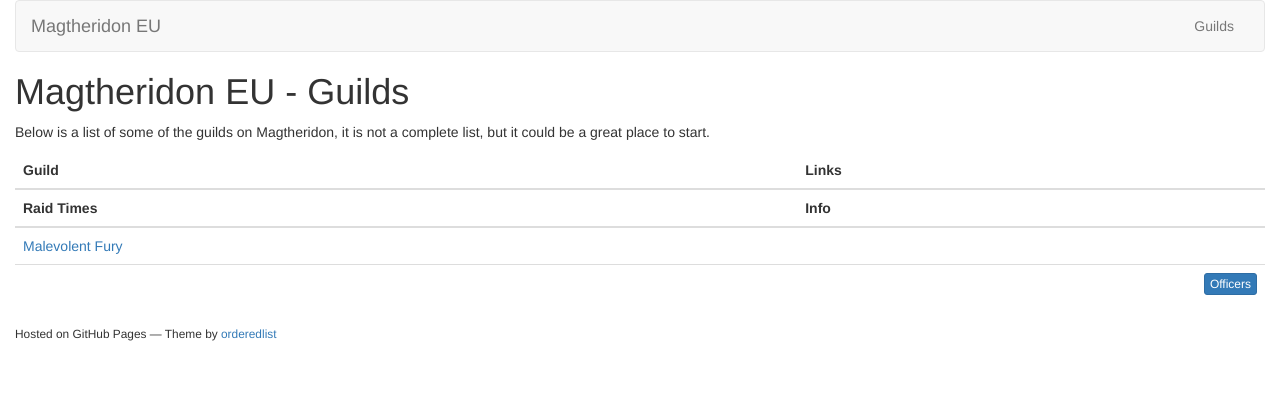
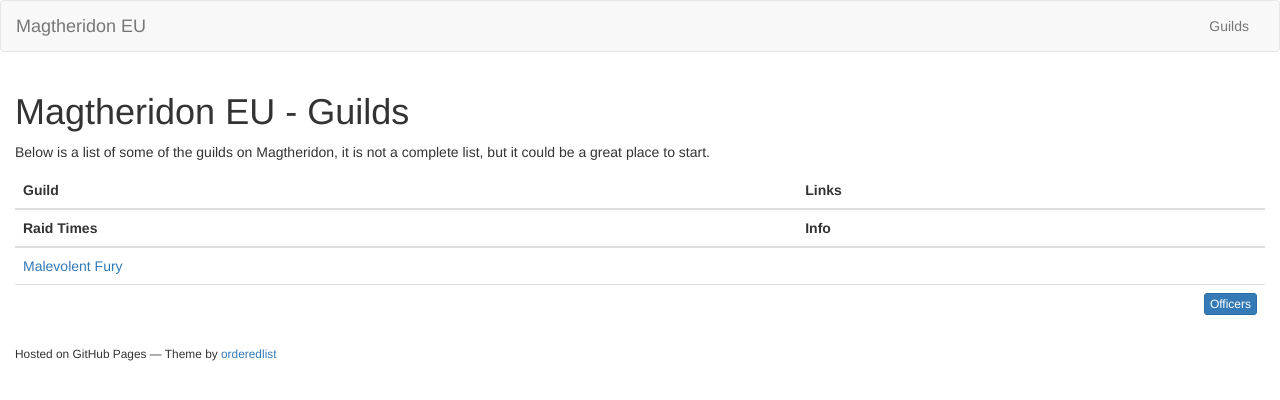
Before and after one commit to MagtheridonEU/magtheridoneu.github.io, a Jekyll site: the page built from guilds.md, in a window 1280 px wide. Shown: the top 400 px of the page. Built offline with Jekyll 4.4.1, drawn with Linux system fonts in a browser that asks for light colours; nearby versions of some CDN libraries; our own code applies the rules of GitHub Pages for plain Markdown files; a script that is not in the unit is left out.

Commit message:
Update default.html
Move navbar out of container.

```diff
--- a/_layouts/default.html
+++ b/_layouts/default.html
@@ -15,8 +15,8 @@
     <![endif]-->
   </head>
   <body>
+    {% include bs3/navbar.html %}
     <div class="container-fluid">
-      {% include bs3/navbar.html %}
       <section>
 
       {{ content }}
```
